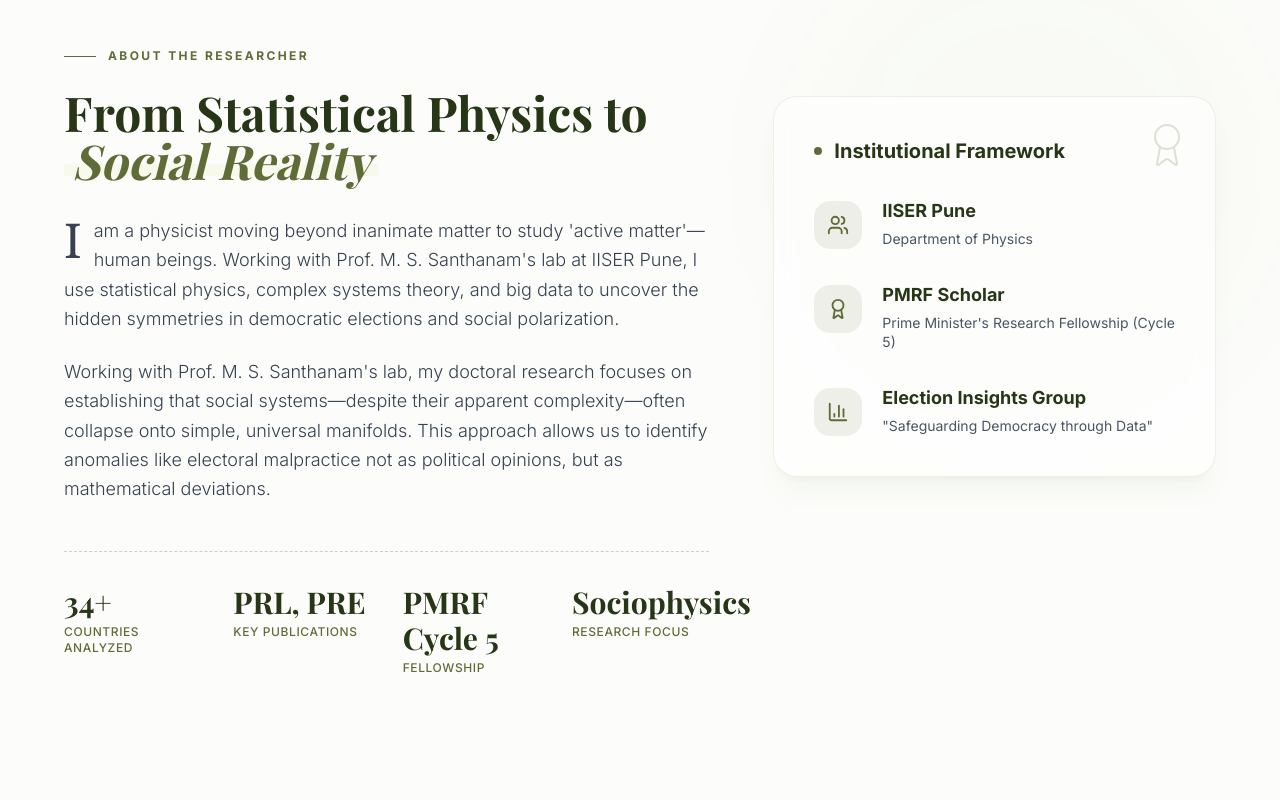
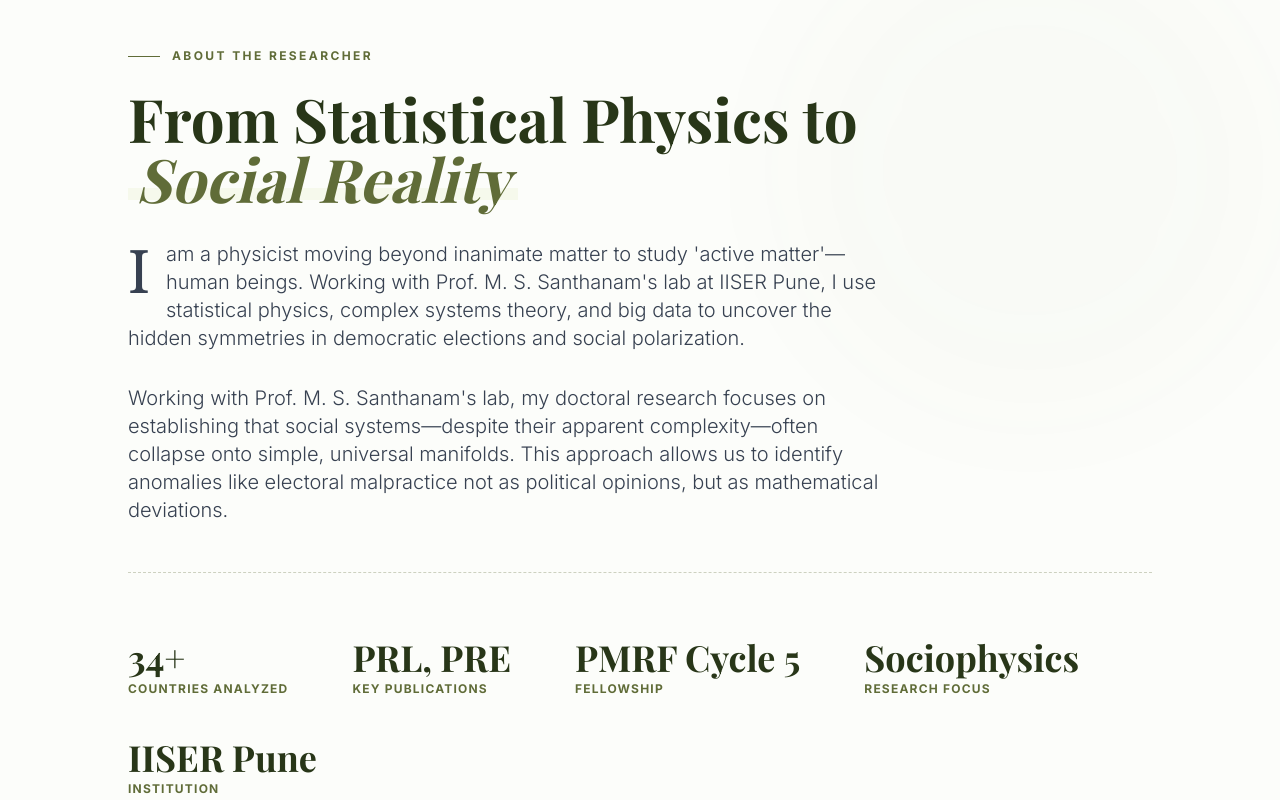
Before and after one commit to ritams/ritams.github.io, a React (Vite) app: page / in a window 1280 px wide. Shown: the part 880-1680 px from the top of the page. Built offline with nearby package versions, Linux system fonts and the light colour scheme.

Commit message:
Remove About section content, update navigation and mobile menu styling and animations, and refine research description and stats data.

```diff
--- a/src/App.jsx
+++ b/src/App.jsx
@@ -18,7 +18,8 @@ const DATA = {
         { label: "Countries Analyzed", value: "34+" },
         { label: "Key Publications", value: "PRL, PRE" },
         { label: "Fellowship", value: "PMRF Cycle 5" },
-        { label: "Research Focus", value: "Sociophysics" }
+        { label: "Research Focus", value: "Sociophysics" },
+        { label: "Institution", value: "IISER Pune" }
     ],
     research: [
         {
@@ -32,7 +33,7 @@ const DATA = {
             id: 2,
             title: "Universality in Elections",
             icon: <BarChart3 className="w-6 h-6" />,
-            desc: "Our analysis of 34 nations reveals that voter turnout acts as a 'control parameter'—like temperature in thermodynamics—dictating the statistical distribution of victory margins.",
+            desc: "Our analysis of 34 nations reveals that voter turnout and margins are inherently correlated. Crucially, we show that a scaled ratio of margin and turnout exhibits a robust universal distribution across diverse democratic systems.",
             impact: "Published in Physical Review Letters (2025)."
         },
         {
@@ -186,7 +187,10 @@ const NavBar = ({ isDark, toggleTheme }) => {
     }, [isMenuOpen]);
 
     return (
-        <nav className={`fixed top-0 w-full z-50 transition-all duration-300 ${scrolled
+
+        <nav className={`fixed top-0 w-full z-50 transition-all duration-300 ${isMenuOpen
+            ? (isDark ? 'bg-[#1a1a1a]' : 'bg-[#f4f5f0]') // Solid background when menu is open
+            : scrolled
                 ? (isDark ? 'bg-[#1a1a1a]/90 backdrop-blur-md border-b border-[#606c38]/20' : 'bg-white/90 backdrop-blur-md border-b border-[#606c38]/10')
                 : (isDark ? 'bg-[#1a1a1a]/70 backdrop-blur-sm' : 'bg-white/70 backdrop-blur-sm')
             }`}>
@@ -227,20 +231,23 @@ const NavBar = ({ isDark, toggleTheme }) => {
             <AnimatePresence>
                 {isMenuOpen && (
                     <motion.div
-                        initial={{ opacity: 0, backdropFilter: "blur(0px)" }}
-                        animate={{ opacity: 1, backdropFilter: "blur(12px)" }}
-                        exit={{ opacity: 0, backdropFilter: "blur(0px)" }}
-                        transition={{ duration: 0.3 }}
-                        className={`fixed inset-0 z-40 flex flex-col items-center justify-center ${isDark ? 'bg-[#1a1a1a]/95' : 'bg-[#f4f5f0]/95'
+                        initial={{ opacity: 0, y: -20 }}
+                        animate={{ opacity: 1, y: 0 }}
+                        exit={{ opacity: 0, y: -20 }}
+                        transition={{ duration: 0.2 }}
+                        className={`fixed inset-0 z-40 flex flex-col items-center justify-center ${isDark ? 'bg-[#1a1a1a]' : 'bg-[#f4f5f0]'
                             }`}
                     >
-                        <div className="flex flex-col items-center gap-10 text-3xl font-serif">
+                        {/* Decorative background element for menu */}
+                        <div className={`absolute top-0 right-0 w-[300px] h-[300px] rounded-full blur-3xl opacity-20 pointer-events-none ${isDark ? 'bg-[#606c38]/30' : 'bg-[#606c38]/20'}`} />
+
+                        <div className="flex flex-col items-center gap-12">
                             {['About', 'Research', 'Publications', 'Contact'].map((item) => (
                                 <a
                                     key={item}
                                     href={`#${item.toLowerCase()}`}
                                     onClick={() => setIsMenuOpen(false)}
-                                    className={`${isDark ? 'text-white hover:text-[#a3b18a]' : 'text-[#283618] hover:text-[#606c38]'} transition-colors tracking-wide`}
+                                    className={`text-4xl font-serif font-bold tracking-wide transition-colors ${isDark ? 'text-white hover:text-[#a3b18a]' : 'text-[#283618] hover:text-[#606c38]'}`}
                                 >
                                     {item}
                                 </a>
@@ -357,24 +364,23 @@ const About = ({ isDark }) => {
             {/* Subtle background element */}
             <div className={`absolute top-0 right-0 w-[500px] h-[500px] rounded-full blur-3xl opacity-20 pointer-events-none ${isDark ? 'bg-[#606c38]/20' : 'bg-[#606c38]/10'}`} />
 
-            <div className="max-w-6xl mx-auto relative z-10">
-                <div className="grid lg:grid-cols-12 gap-16 items-start">
-                    {/* Left Column: Narrative (7 cols) */}
-                    <div className="lg:col-span-7 space-y-12">
+            <div className="max-w-5xl mx-auto relative z-10">
+                <div className="space-y-12">
+                    {/* Main Narrative - Full Width/Centered */}
                     <div>
                         <h2 className={`text-xs font-bold tracking-[0.2em] uppercase mb-6 flex items-center gap-3 ${isDark ? 'text-[#a3b18a]' : 'text-[#606c38]'}`}>
                             <span className="w-8 h-[1px] bg-current"></span>
                             About The Researcher
                         </h2>
-                            <h3 className={`text-4xl md:text-5xl font-serif font-bold leading-tight mb-8 ${isDark ? 'text-white' : 'text-[#283618]'}`}>
+                        <h3 className={`text-4xl md:text-6xl font-serif font-bold leading-tight mb-8 max-w-4xl ${isDark ? 'text-white' : 'text-[#283618]'}`}>
                             From Statistical Physics to <br />
                             <span className={`italic relative inline-block px-2 ${isDark ? 'text-[#e9edc9]' : 'text-[#606c38]'}`}>
                                 Social Reality
                                 <span className={`absolute bottom-2 left-0 w-full h-3 -z-10 opacity-30 ${isDark ? 'bg-[#606c38]' : 'bg-[#e9edc9]'}`}></span>
                             </span>
                         </h3>
-                            <div className={`space-y-6 text-lg leading-relaxed font-light ${isDark ? 'text-gray-300' : 'text-gray-700'}`}>
-                                <p className="first-letter:text-5xl first-letter:font-serif first-letter:mr-3 first-letter:float-left first-letter:leading-none">
+                        <div className={`space-y-8 text-lg md:text-xl leading-relaxed font-light max-w-3xl ${isDark ? 'text-gray-300' : 'text-gray-700'}`}>
+                            <p className="first-letter:text-6xl first-letter:font-serif first-letter:mr-4 first-letter:float-left first-letter:leading-none">
                                 {DATA.about}
                             </p>
                             <p>
@@ -383,73 +389,18 @@ const About = ({ isDark }) => {
                         </div>
                     </div>
 
-                        {/* Stats Grid - Cleaner Look */}
-                        <div className="grid grid-cols-2 md:grid-cols-4 gap-8 pt-8 border-t border-dashed border-[#606c38]/30">
+                    {/* Stats Row - Cleaning & Merging Institutional Info */}
+                    <div className="flex flex-wrap gap-x-16 gap-y-10 pt-16 border-t border-dashed border-[#606c38]/30">
                         {DATA.stats.map((stat, idx) => (
                             <div key={idx} className="space-y-1">
-                                    <div className={`text-xl md:text-3xl font-serif font-bold ${isDark ? 'text-white' : 'text-[#283618]'}`}>
+                                <div className={`text-3xl md:text-4xl font-serif font-bold ${isDark ? 'text-white' : 'text-[#283618]'}`}>
                                     {stat.value}
                                 </div>
-                                    <div className={`text-xs font-medium uppercase tracking-wider ${isDark ? 'text-[#a3b18a]' : 'text-[#606c38]'}`}>
+                                <div className={`text-xs font-bold uppercase tracking-widest ${isDark ? 'text-[#a3b18a]' : 'text-[#606c38]'}`}>
                                     {stat.label}
                                 </div>
                             </div>
                         ))}
-                        </div>
-                    </div>
-
-                    {/* Right Column: Institutional Card (5 cols) */}
-                    <div className="lg:col-span-5 lg:pt-12">
-                        <div className={`relative p-6 md:p-10 rounded-3xl backdrop-blur-md border shadow-xl transition-all hover:shadow-2xl ${isDark
-                            ? 'bg-[#283618]/20 border-[#606c38]/30 shadow-black/20'
-                            : 'bg-white/60 border-[#606c38]/10 shadow-[#606c38]/5'
-                            }`}>
-                            {/* Decorative corner */}
-                            <div className={`absolute top-6 right-6 w-12 h-12 opacity-20 ${isDark ? 'text-white' : 'text-[#606c38]'}`}>
-                                <Award size={48} strokeWidth={1} />
-                            </div>
-
-                            <h4 className={`text-xl font-bold mb-8 flex items-center gap-3 ${isDark ? 'text-white' : 'text-[#283618]'}`}>
-                                <div className={`w-2 h-2 rounded-full ${isDark ? 'bg-[#a3b18a]' : 'bg-[#606c38]'}`}></div>
-                                Institutional Framework
-                            </h4>
-
-                            <ul className="space-y-8">
-                                <li className="group flex gap-5 items-start">
-                                    <div className={`mt-1 w-12 h-12 rounded-2xl flex items-center justify-center shrink-0 transition-colors ${isDark ? 'bg-[#606c38]/20 text-[#a3b18a] group-hover:bg-[#606c38] group-hover:text-white'
-                                        : 'bg-[#606c38]/10 text-[#606c38] group-hover:bg-[#606c38] group-hover:text-white'
-                                        }`}>
-                                        <Users size={22} />
-                                    </div>
-                                    <div>
-                                        <h5 className={`font-bold text-lg mb-1 ${isDark ? 'text-white' : 'text-[#283618]'}`}>IISER Pune</h5>
-                                        <p className={`text-sm leading-snug ${isDark ? 'text-gray-400' : 'text-gray-600'}`}>Department of Physics</p>
-                                    </div>
-                                </li>
-                                <li className="group flex gap-5 items-start">
-                                    <div className={`mt-1 w-12 h-12 rounded-2xl flex items-center justify-center shrink-0 transition-colors ${isDark ? 'bg-[#606c38]/20 text-[#a3b18a] group-hover:bg-[#606c38] group-hover:text-white'
-                                        : 'bg-[#606c38]/10 text-[#606c38] group-hover:bg-[#606c38] group-hover:text-white'
-                                        }`}>
-                                        <Award size={22} />
-                                    </div>
-                                    <div>
-                                        <h5 className={`font-bold text-lg mb-1 ${isDark ? 'text-white' : 'text-[#283618]'}`}>PMRF Scholar</h5>
-                                        <p className={`text-sm leading-snug ${isDark ? 'text-gray-400' : 'text-gray-600'}`}>Prime Minister's Research Fellowship (Cycle 5)</p>
-                                    </div>
-                                </li>
-                                <li className="group flex gap-5 items-start">
-                                    <div className={`mt-1 w-12 h-12 rounded-2xl flex items-center justify-center shrink-0 transition-colors ${isDark ? 'bg-[#606c38]/20 text-[#a3b18a] group-hover:bg-[#606c38] group-hover:text-white'
-                                        : 'bg-[#606c38]/10 text-[#606c38] group-hover:bg-[#606c38] group-hover:text-white'
-                                        }`}>
-                                        <BarChart3 size={22} />
-                                    </div>
-                                    <div>
-                                        <h5 className={`font-bold text-lg mb-1 ${isDark ? 'text-white' : 'text-[#283618]'}`}>Election Insights Group</h5>
-                                        <p className={`text-sm leading-snug ${isDark ? 'text-gray-400' : 'text-gray-600'}`}>"Safeguarding Democracy through Data"</p>
-                                    </div>
-                                </li>
-                            </ul>
-                        </div>
                     </div>
                 </div>
             </div>
@@ -612,13 +563,13 @@ const SocialIcons = {
 
 const Footer = ({ isDark }) => {
     const socialLinks = [
-        { icon: <SocialIcons.GoogleScholar />, label: "Google Scholar", href: "#" },
-        { icon: <SocialIcons.ResearchGate />, label: "ResearchGate", href: "#" },
-        { icon: <SocialIcons.Orcid />, label: "ORCID", href: "#" },
-        { icon: <Linkedin size={20} />, label: "LinkedIn", href: "#" },
-        { icon: <Twitter size={20} />, label: "Twitter (X)", href: "#" },
-        { icon: <Github size={20} />, label: "GitHub", href: "#" },
-        { icon: <Instagram size={20} />, label: "Instagram", href: "#" }
+        { icon: <SocialIcons.GoogleScholar />, label: "Google Scholar", href: "https://scholar.google.com/citations?user=9_ndyPcAAAAJ&hl=en" },
+        { icon: <SocialIcons.ResearchGate />, label: "ResearchGate", href: "https://www.researchgate.net/profile/Ritam-Pal-3?ev=hdr_xprf" },
+        { icon: <SocialIcons.Orcid />, label: "ORCID", href: "https://orcid.org/0009-0008-5220-2188" },
+        { icon: <Linkedin size={20} />, label: "LinkedIn", href: "https://www.linkedin.com/in/ritam-pal-93932b192/" },
+        { icon: <Twitter size={20} />, label: "Twitter (X)", href: "https://x.com/ritam5013" },
+        { icon: <Github size={20} />, label: "GitHub", href: "https://github.com/ritams" },
+        { icon: <Instagram size={20} />, label: "Instagram", href: "https://www.instagram.com/ritam.5013" }
     ];
 
     return (
```
Lines whose indentation alone changed are shown as unchanged.
